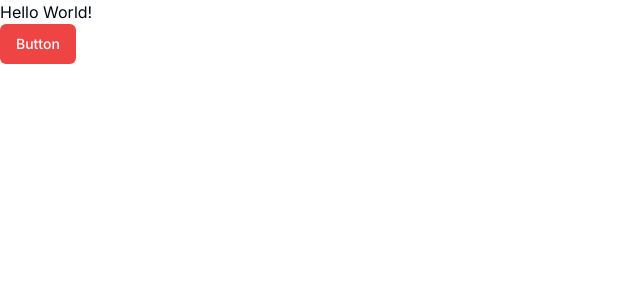
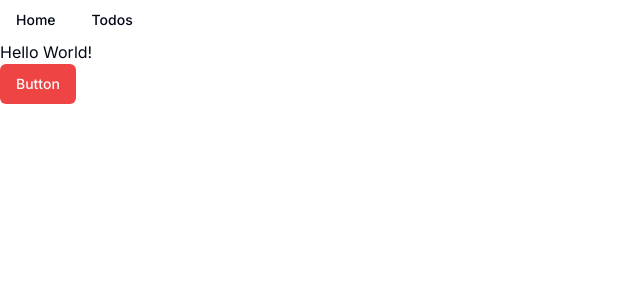
Before and after one commit to JethroNatividad/another-todo-app, a Next.js app: page / in a window 1280 px wide. Shown: the top 300 px of the page, without its empty margins (0-640 px from the left). Built offline with nearby package versions, Linux system fonts and the light colour scheme.

Commit message:
Add navigation menu

```diff
--- a/app/layout.tsx
+++ b/app/layout.tsx
@@ -2,6 +2,7 @@
 import { Inter as FontSans } from "next/font/google";
 import { cn } from "@/lib/utils";
 import "./globals.css";
+import Navbar from "@/components/navbar";
 
 export const metadata: Metadata = {
   title: "Another Todo App",
@@ -27,7 +28,8 @@
           fontSans.variable
         )}
       >
-        {children}
+        <Navbar />
+        <main>{children}</main>
       </body>
     </html>
   );
--- /dev/null
+++ b/components/navbar.tsx
@@ -0,0 +1,37 @@
+"use client";
+import React from "react";
+import {
+  NavigationMenu,
+  NavigationMenuItem,
+  NavigationMenuLink,
+  NavigationMenuList,
+  navigationMenuTriggerStyle,
+} from "@/components/ui/navigation-menu";
+import Link from "next/link";
+
+const Navbar = () => {
+  return (
+    <nav>
+      <NavigationMenu>
+        <NavigationMenuList>
+          <NavigationMenuItem>
+            <Link href="/" legacyBehavior passHref>
+              <NavigationMenuLink className={navigationMenuTriggerStyle()}>
+                Home
+              </NavigationMenuLink>
+            </Link>
+          </NavigationMenuItem>
+          <NavigationMenuItem>
+            <Link href="/todos" legacyBehavior passHref>
+              <NavigationMenuLink className={navigationMenuTriggerStyle()}>
+                Todos
+              </NavigationMenuLink>
+            </Link>
+          </NavigationMenuItem>
+        </NavigationMenuList>
+      </NavigationMenu>
+    </nav>
+  );
+};
+
+export default Navbar;
--- /dev/null
+++ b/components/ui/navigation-menu.tsx
@@ -0,0 +1,128 @@
+import * as React from "react"
+import * as NavigationMenuPrimitive from "@radix-ui/react-navigation-menu"
+import { cva } from "class-variance-authority"
+import { ChevronDown } from "lucide-react"
+
+import { cn } from "@/lib/utils"
+
+const NavigationMenu = React.forwardRef<
+  React.ElementRef<typeof NavigationMenuPrimitive.Root>,
+  React.ComponentPropsWithoutRef<typeof NavigationMenuPrimitive.Root>
+>(({ className, children, ...props }, ref) => (
+  <NavigationMenuPrimitive.Root
+    ref={ref}
+    className={cn(
+      "relative z-10 flex max-w-max flex-1 items-center justify-center",
+      className
+    )}
+    {...props}
+  >
+    {children}
+    <NavigationMenuViewport />
+  </NavigationMenuPrimitive.Root>
+))
+NavigationMenu.displayName = NavigationMenuPrimitive.Root.displayName
+
+const NavigationMenuList = React.forwardRef<
+  React.ElementRef<typeof NavigationMenuPrimitive.List>,
+  React.ComponentPropsWithoutRef<typeof NavigationMenuPrimitive.List>
+>(({ className, ...props }, ref) => (
+  <NavigationMenuPrimitive.List
+    ref={ref}
+    className={cn(
+      "group flex flex-1 list-none items-center justify-center space-x-1",
+      className
+    )}
+    {...props}
+  />
+))
+NavigationMenuList.displayName = NavigationMenuPrimitive.List.displayName
+
+const NavigationMenuItem = NavigationMenuPrimitive.Item
+
+const navigationMenuTriggerStyle = cva(
+  "group inline-flex h-10 w-max items-center justify-center rounded-md bg-background px-4 py-2 text-sm font-medium transition-colors hover:bg-accent hover:text-accent-foreground focus:bg-accent focus:text-accent-foreground focus:outline-none disabled:pointer-events-none disabled:opacity-50 data-[active]:bg-accent/50 data-[state=open]:bg-accent/50"
+)
+
+const NavigationMenuTrigger = React.forwardRef<
+  React.ElementRef<typeof NavigationMenuPrimitive.Trigger>,
+  React.ComponentPropsWithoutRef<typeof NavigationMenuPrimitive.Trigger>
+>(({ className, children, ...props }, ref) => (
+  <NavigationMenuPrimitive.Trigger
+    ref={ref}
+    className={cn(navigationMenuTriggerStyle(), "group", className)}
+    {...props}
+  >
+    {children}{" "}
+    <ChevronDown
+      className="relative top-[1px] ml-1 h-3 w-3 transition duration-200 group-data-[state=open]:rotate-180"
+      aria-hidden="true"
+    />
+  </NavigationMenuPrimitive.Trigger>
+))
+NavigationMenuTrigger.displayName = NavigationMenuPrimitive.Trigger.displayName
+
+const NavigationMenuContent = React.forwardRef<
+  React.ElementRef<typeof NavigationMenuPrimitive.Content>,
+  React.ComponentPropsWithoutRef<typeof NavigationMenuPrimitive.Content>
+>(({ className, ...props }, ref) => (
+  <NavigationMenuPrimitive.Content
+    ref={ref}
+    className={cn(
+      "left-0 top-0 w-full data-[motion^=from-]:animate-in data-[motion^=to-]:animate-out data-[motion^=from-]:fade-in data-[motion^=to-]:fade-out data-[motion=from-end]:slide-in-from-right-52 data-[motion=from-start]:slide-in-from-left-52 data-[motion=to-end]:slide-out-to-right-52 data-[motion=to-start]:slide-out-to-left-52 md:absolute md:w-auto ",
+      className
+    )}
+    {...props}
+  />
+))
+NavigationMenuContent.displayName = NavigationMenuPrimitive.Content.displayName
+
+const NavigationMenuLink = NavigationMenuPrimitive.Link
+
+const NavigationMenuViewport = React.forwardRef<
+  React.ElementRef<typeof NavigationMenuPrimitive.Viewport>,
+  React.ComponentPropsWithoutRef<typeof NavigationMenuPrimitive.Viewport>
+>(({ className, ...props }, ref) => (
+  <div className={cn("absolute left-0 top-full flex justify-center")}>
+    <NavigationMenuPrimitive.Viewport
+      className={cn(
+        "origin-top-center relative mt-1.5 h-[var(--radix-navigation-menu-viewport-height)] w-full overflow-hidden rounded-md border bg-popover text-popover-foreground shadow-lg data-[state=open]:animate-in data-[state=closed]:animate-out data-[state=closed]:zoom-out-95 data-[state=open]:zoom-in-90 md:w-[var(--radix-navigation-menu-viewport-width)]",
+        className
+      )}
+      ref={ref}
+      {...props}
+    />
+  </div>
+))
+NavigationMenuViewport.displayName =
+  NavigationMenuPrimitive.Viewport.displayName
+
+const NavigationMenuIndicator = React.forwardRef<
+  React.ElementRef<typeof NavigationMenuPrimitive.Indicator>,
+  React.ComponentPropsWithoutRef<typeof NavigationMenuPrimitive.Indicator>
+>(({ className, ...props }, ref) => (
+  <NavigationMenuPrimitive.Indicator
+    ref={ref}
+    className={cn(
+      "top-full z-[1] flex h-1.5 items-end justify-center overflow-hidden data-[state=visible]:animate-in data-[state=hidden]:animate-out data-[state=hidden]:fade-out data-[state=visible]:fade-in",
+      className
+    )}
+    {...props}
+  >
+    <div className="relative top-[60%] h-2 w-2 rotate-45 rounded-tl-sm bg-border shadow-md" />
+  </NavigationMenuPrimitive.Indicator>
+))
+NavigationMenuIndicator.displayName =
+  NavigationMenuPrimitive.Indicator.displayName
+
+export {
+  navigationMenuTriggerStyle,
+  NavigationMenu,
+  NavigationMenuList,
+  NavigationMenuItem,
+  NavigationMenuContent,
+  NavigationMenuTrigger,
+  NavigationMenuLink,
+  NavigationMenuIndicator,
+  NavigationMenuViewport,
+}
--- a/package.json
+++ b/package.json
@@ -9,6 +9,7 @@
     "lint": "next lint"
   },
   "dependencies": {
+    "@radix-ui/react-navigation-menu": "^1.1.4",
     "@radix-ui/react-slot": "^1.0.2",
     "class-variance-authority": "^0.7.0",
     "clsx": "^2.1.0",
```
Also changed, not shown: 1 other file (tests, documents, lock files or other folders).
